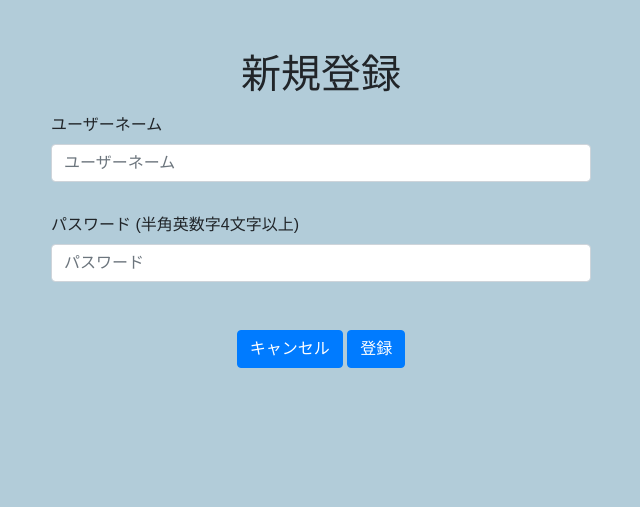
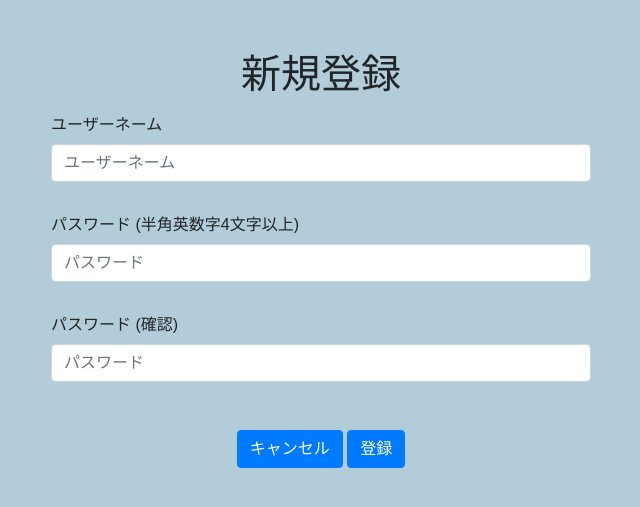
Before and after one commit to meitoma/first-web-app, a Flask app: page /signup in a window 1280 px wide. Shown: the top 507 px of the page, without its empty margins (319-959 px from the left). Run offline with Flask 3, Linux system fonts and the light colour scheme; some libraries are stand-ins or nearby versions.

Commit message:
パスワード確認欄追加

```diff
--- a/forms.py
+++ b/forms.py
@@ -2,6 +2,7 @@ from flask_wtf import FlaskForm
 from wtforms import StringField, PasswordField, SubmitField
 from wtforms.validators import DataRequired,ValidationError
 from models import Users
+import re
 
 class LoginForm(FlaskForm):
     name = StringField('ユーザーネーム')
@@ -11,6 +12,7 @@ class LoginForm(FlaskForm):
 class SignupForm(FlaskForm):
     name = StringField('ユーザーネーム')
     password = PasswordField('パスワード (半角英数字4文字以上)')
+    password_confirm = PasswordField('パスワード (確認)')
     # submit = SubmitField('Sign up')
 
     def validate_name(self, name):
@@ -22,12 +24,24 @@ class SignupForm(FlaskForm):
             raise ValidationError('この名前はすでに使われています')
 
     def validate_password(self, password):
-        if len(password.data)<4:
-            raise ValidationError('パスワードは4文字以上である必要があります')
+        pw_pat = re.compile("^[0-9a-zA-Z]+$")
         set_pass=set(password.data)
         set_num=set([str(n) for n in range(10)])
+
+        if len(password.data)<4 or len(password.data) > 25:
+            raise ValidationError('パスワードは4文字以上25文字以下')
+
         if not set_pass.intersection(set_num):
             raise ValidationError('パスワードは数字を含む必要があります')
+
+        if not pw_pat.match(password.data):
+            raise ValidationError('使用できない文字が含まれています')
+
+    def validate_password_confirm(self, password_confirm):
+        if password_confirm.data!=self.password.data:
+            raise ValidationError('パスワードが異なっています')
+
+
 
 
 class PostForm(FlaskForm):
--- a/templates/signup.html
+++ b/templates/signup.html
@@ -17,6 +17,12 @@
                 {% for error in form.password.errors %}
                     <span style="color: red;">{{ error }}</span>
                 {% endfor %}
+                <br>
+                {{ form.password_confirm.label(class="col-form-label")}}<br>
+                {{ form.password_confirm(placeholder="パスワード", class="form-control")}}
+                {% for error in form.password_confirm.errors %}
+                    <span style="color: red;">{{ error }}</span>
+                {% endfor %}
                 <br><br>
             </div>
         </div>
```
